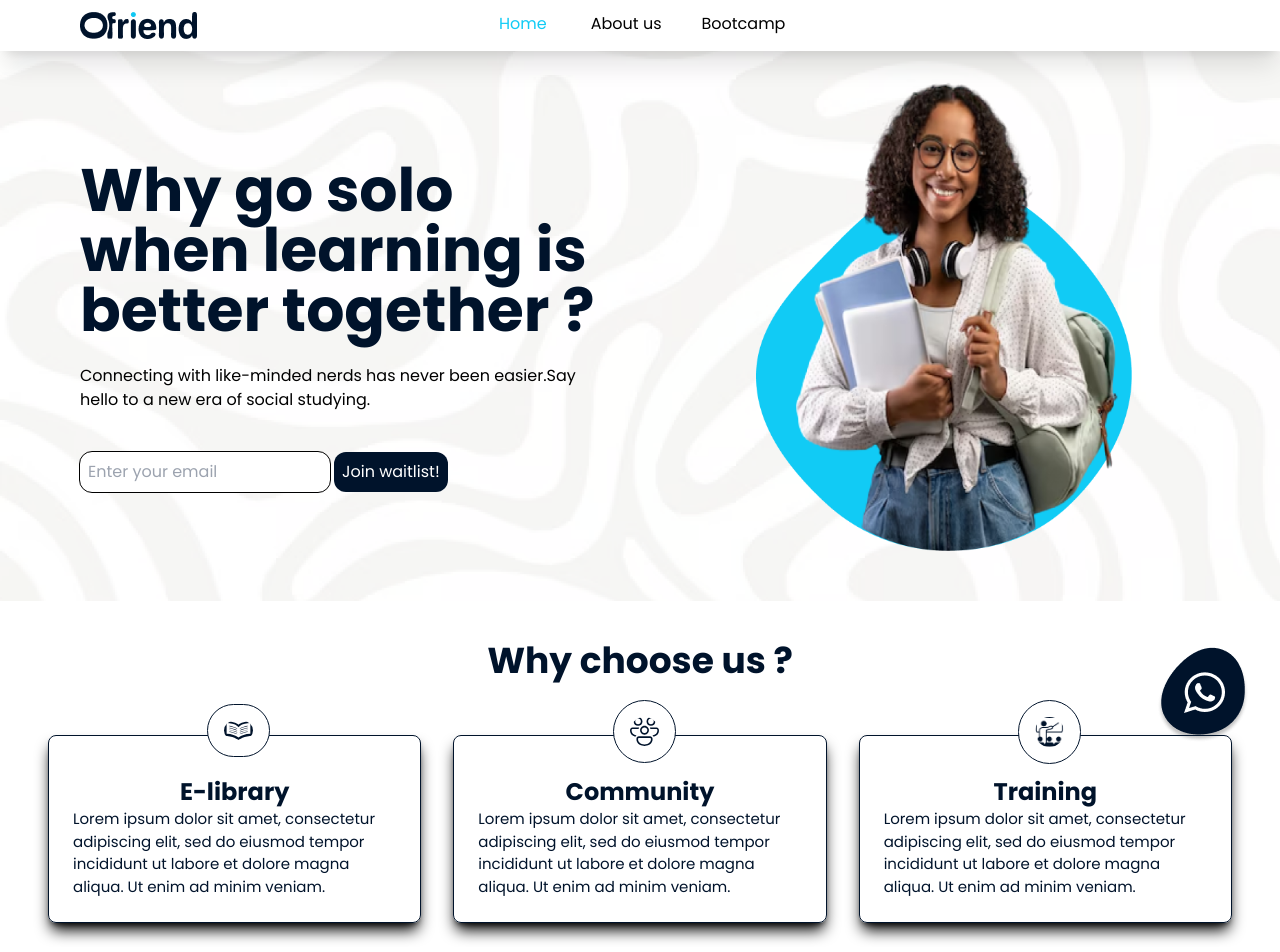
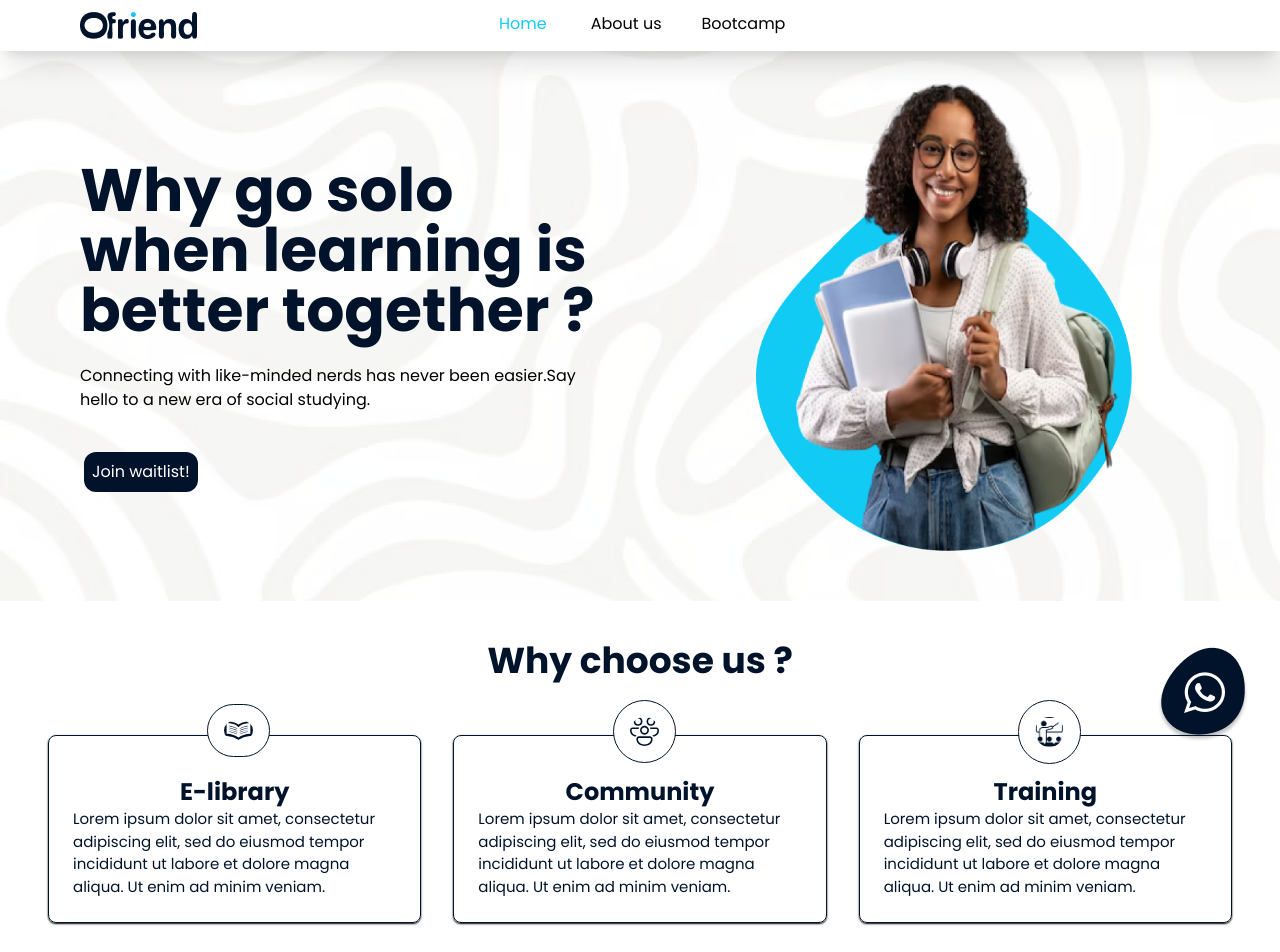
Before and after one commit to Edcology/ofriend-waitlist, a React (Vite) app in the folder client/: page / in a window 1280 px wide. Shown: the top 952 px of the page. Built offline with nearby package versions, Linux system fonts and the light colour scheme.

Commit message:
Refined the code

```diff
--- a/client/src/components/Footer.jsx
+++ b/client/src/components/Footer.jsx
@@ -5,22 +5,22 @@ import facebook from '../assets/facebook.png'
 import instagram from '../assets/instagram.png'
 
 const Footer = () => {
-    const [subscribeEmail, setSubscribeEmail] = useState("");
-    const [subscribeName, setSubscribeName] = useState("");
+    const [email, setEmail] = useState("");
+    const [name, setName] = useState("");
     const handleSubmit = (e) => {
         e.preventDefault();
-        setSubscribeEmail("")
-        setSubscribeName("")
+        setEmail("")
+        setName("")
     }
   return (
-    <div className='p-6 pb-0 lg:p-12 lg:pb-0 lg:mb-0 lg:m-8 sm:m-4 sm:mb-0 lg:grid'>
+    <div id='footer' className='p-6 pb-0 lg:p-12 lg:pb-0 lg:mb-0 lg:m-8 sm:m-4 sm:mb-0 lg:grid'>
         <div className='bg-blue text-white p-6 lg:p-12 sm:p-8 rounded-xl sm:w-[600px] text-center lg:justify-self-center sm:text-center'>
             <h2 className='italic font-semibold text-[14px] sm:text-2xl mb-2 text-center'>Subscribe to get notified on new updates</h2>
             <p className='text-[12px] mb-6 text-center'>Stay in touch, so we can reach out to you with our lasted news and exclusive offers</p>
             <div className='mb-6 relative'>
                 <form onSubmit={handleSubmit}>
-                    <input type="text" value={subscribeName} onChange={(e) => setSubscribeName(e.target.value)} required placeholder="Enter your Name" className='rounded-xl p-2 w-[220px] lg:w-[400px] sm:w-[300px] text-black mb-3' />
-                    <input type="email" value={subscribeEmail} onChange={(e) => setSubscribeEmail(e.target.value)} required placeholder="Enter your E-mail" className='rounded-xl p-2 w-[220px] lg:w-[400px] sm:w-[300px] text-black' />
+                    <input type="text" value={name} onChange={(e) => setName(e.target.value)} required placeholder="Enter your Name" className='rounded-xl p-2 w-[220px] lg:w-[400px] sm:w-[300px] text-black mb-3' />
+                    <input type="email" value={email} onChange={(e) => setEmail(e.target.value)} required placeholder="Enter your E-mail" className='rounded-xl p-2 w-[220px] lg:w-[400px] sm:w-[300px] text-black' />
                     <input type="submit" value="Subscribe" className='bg-lightblue p-2 rounded-xl absolute right-8 lg:right-12 sm:right-12 z-10' />
                 </form>
             </div>
--- a/client/src/index.css
+++ b/client/src/index.css
@@ -6,6 +6,7 @@ html {
     min-height: 100vh;
     padding: 0;
     margin: 0;
+    scroll-behavior: smooth;
 }
 
 body {
--- a/client/src/pages/Home.jsx
+++ b/client/src/pages/Home.jsx
@@ -3,14 +3,9 @@ import whatsapp from '../assets/whatsapp.png'
 import community from '../assets/community.svg'
 import training from '../assets/training.png'
 import book from '../assets/book.svg'
-import { useState } from 'react'
+
 
 const Home = () => {
-    const [waitlistEmail, setWaitlistEmail] = useState("");
-    const handleSubmit = (e) => {
-      e.preventDefault();
-      setWaitlistEmail("")
-    }
   return (
     <>
       <div className='bg-hero-img flex flex-col sm:flex-row sm:justify-between sm:px-8 py-6 sm:py-0 sm:h-[550px]'>
@@ -18,10 +13,7 @@ const Home = () => {
             <h1 className='text-4xl lg:text-6xl md:text-5xl font-bold text-blue'>Why go solo when learning is better together ?</h1>
             <p className='font-blue mb-4'>Connecting with like-minded nerds has never been easier.Say hello to a new era of social studying.</p>
             <div>
-                <form onSubmit={handleSubmit}>
-                  <input type="email" value={waitlistEmail} onChange={(e) => setWaitlistEmail(e.target.value)} required className='outline outline-1 outline-black rounded-xl p-2 w-[60%] lg:w-[250px]' placeholder='Enter your email' />
-                  <input type="submit" value="Join waitlist!" className='bg-blue text-white ms-1 p-2 rounded-xl' />
-                </form>
+                  <a href="#footer"><input type="submit" value="Join waitlist!" className='bg-blue text-white ms-1 p-2 rounded-xl' /></a>
             </div>
         </div>
         <div className='px-12 lg:px-12 sm:px-0 mx-12 lg:mx-12 sm:mx-0 grid'>
@@ -32,17 +24,17 @@ const Home = () => {
     <h2 className='font-bold text-center text-3xl text-blue mt-10 sm:text-4xl'>Why choose us ?</h2>
     <div className="container overflow-x-auto mx-auto p-6 sm:px-12">
     <div className='flex space-x-6 sm:space-x-12 md:space-x-8'>
-      <div className='min-w-[250px] max-h-[280px] sm:max-h-[320px] rounded-lg shadow-lg shadow-black text-blue relative p-6 z-10 border border-blue mt-[30px]' >
+      <div className='min-w-[250px] max-h-[280px] sm:max-h-[320px] rounded-lg shadow-sm shadow-black text-blue relative p-6 z-10 border border-blue mt-[30px]' >
         <img src={book} alt="" className='absolute -top-8 bg-white right-[80px] sm:right-[150px] sm:w-[63px] w-[70px] p-4 border border-blue rounded-full' />
         <h2 className='text-center font-bold text-2xl mt-4'>E-library</h2>
         <p className='text-[15px]'>Lorem ipsum dolor sit amet, consectetur adipiscing elit, sed do eiusmod tempor incididunt ut labore et dolore magna aliqua. Ut enim ad minim veniam.</p>
       </div>
-      <div className='min-w-[250px] max-h-[280px] rounded-lg shadow-lg shadow-black text-blue relative p-6 z-10 border border-blue mt-[30px]'>
+      <div className='min-w-[250px] max-h-[280px] rounded-lg shadow-sm shadow-black text-blue relative p-6 z-10 border border-blue mt-[30px]'>
         <img src={community} alt="" className='absolute -top-9 bg-white right-[80px] sm:right-[150px] sm:w-[63px] w-[70px] p-4 border border-blue rounded-full' />
         <h2 className='text-center font-bold text-2xl mt-4'>Community</h2>
         <p className='text-[15px]'>Lorem ipsum dolor sit amet, consectetur adipiscing elit, sed do eiusmod tempor incididunt ut labore et dolore magna aliqua. Ut enim ad minim veniam.</p>
       </div>
-      <div className='min-w-[250px] max-h-[280px] rounded-lg shadow-lg shadow-black text-blue relative p-6 z-10 border border-blue mt-[30px]'>
+      <div className='min-w-[250px] max-h-[280px] rounded-lg shadow-sm shadow-black text-blue relative p-6 z-10 border border-blue mt-[30px]'>
         <img src={training} alt="" className='absolute -top-9 bg-white right-[80px] sm:right-[150px] sm:w-[63px] w-[70px] p-4 border border-blue rounded-full' />
         <h2 className='text-center font-bold text-2xl mt-4'>Training</h2>
         <p className='text-[15px]'>Lorem ipsum dolor sit amet, consectetur adipiscing elit, sed do eiusmod tempor incididunt ut labore et dolore magna aliqua. Ut enim ad minim veniam.</p>
```
